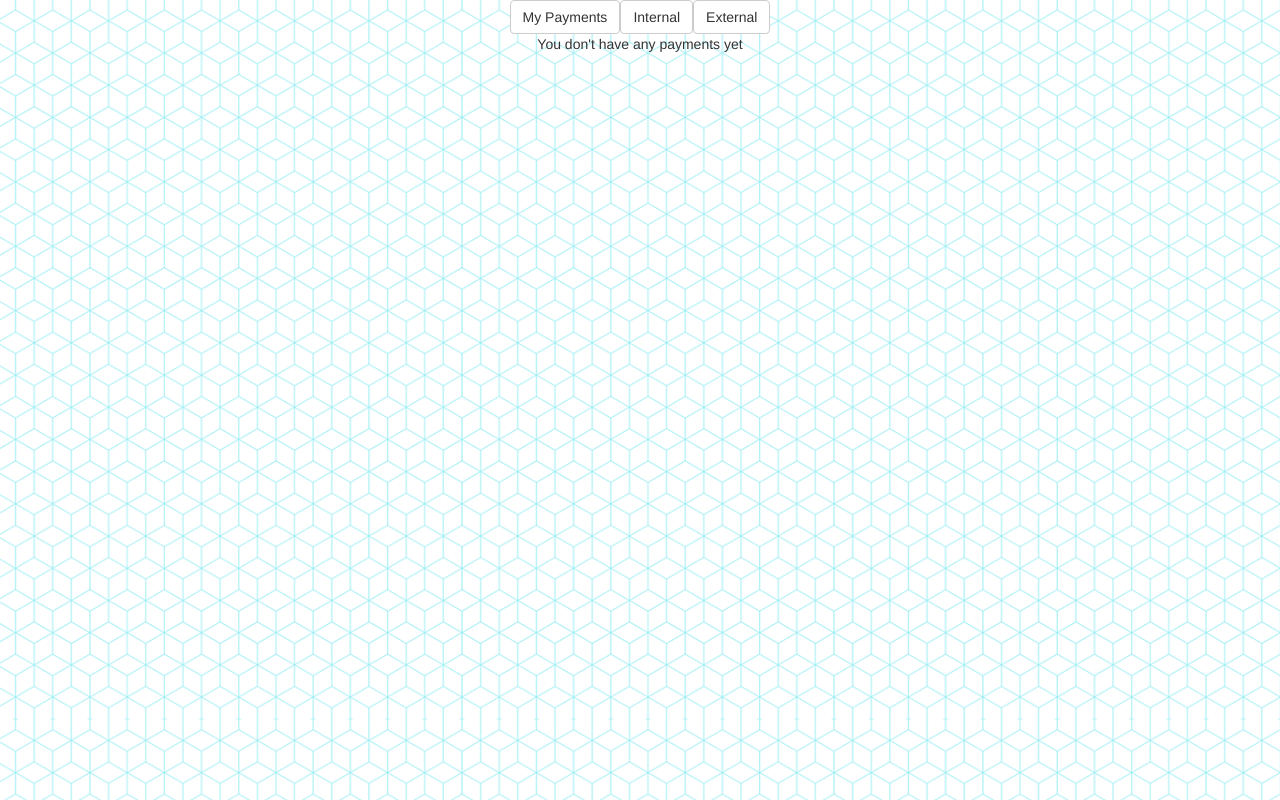
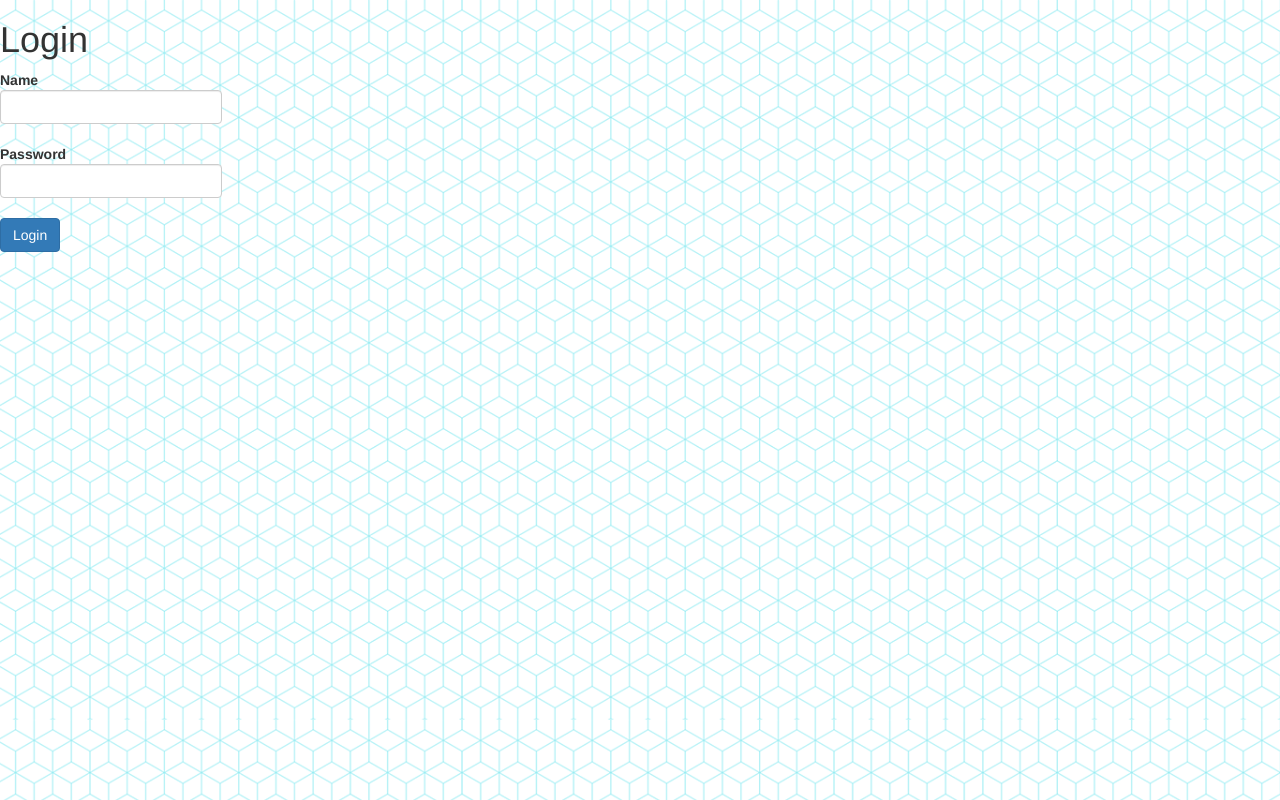
Before and after one commit to illiasmolii/react-redux-prob, a React (Create React App) app: page / in a window 1280 px wide. Built offline with nearby package versions, Linux system fonts and the light colour scheme.

Commit message:
Authentication.

```diff
--- a/src/App.js
+++ b/src/App.js
@@ -4,6 +4,7 @@ import Header from './components/Header.js';
 import MyPayments from "./components/tabs/my-payments/MyPayments";
 import External from "./components/tabs/External";
 import Internal from "./components/tabs/Internal";
+import Login from "./components/tabs/Login";
 import {
   pages, showExternal, showInternal, showMyPayments
 } from "./state/actions/navigation";
@@ -24,10 +25,18 @@ export class App extends React.Component {
     }
   }
 
+  isAuthenticated() {
+    return !!this.props.store.getState().auth.name;
+  }
+
   render() {
     console.log('STATE: ' + JSON.stringify(this.props.store.getState()));
 
     let currentPage = this.navigation();
+
+    if (!this.isAuthenticated()) {
+      return <Login store={this.props.store}/>;
+    }
 
     return (
       <div className={'container-fluid text-center'}>
--- /dev/null
+++ b/src/components/common/PasswordInput.js
@@ -0,0 +1,18 @@
+import React from "react";
+
+export default class PasswordInput extends React.Component {
+
+  render() {
+    return (
+      <div className={'form-group'}>
+        <label className={'control-label'}>
+          Password
+          <input type={'password'}
+                 name={'password'}
+                 className={'form-control'}
+                 onChange={this.props.onchange}/>
+        </label>
+      </div>
+    );
+  }
+}
--- /dev/null
+++ b/src/components/common/SubmitButton.js
@@ -0,0 +1,12 @@
+import React from "react";
+
+export default class SubmitButton extends React.Component {
+
+  render() {
+    return (
+      <input type={'button'}
+             onClick={this.props.onclick}
+             value={this.props.text} className={'btn btn-primary'}/>
+    );
+  }
+}
--- a/src/components/tabs/Internal.js
+++ b/src/components/tabs/Internal.js
@@ -20,6 +20,7 @@ export default class Internal extends React.Component {
     this.handleSubmit = this.handleSubmit.bind(this);
   }
 
+  // TODO move to base component class
   handleChange(event) {
     const target = event.target;
     const value = target.type === 'checkbox' ? target.checked : target.value;
--- /dev/null
+++ b/src/components/tabs/Login.js
@@ -0,0 +1,45 @@
+import React from "react";
+
+import TextInput from "../common/TextInput";
+import PasswordInput from "../common/PasswordInput";
+import SubmitButton from "../common/SubmitButton";
+import { login } from "../../state/actions/auth";
+
+export default class Login extends React.Component {
+
+  constructor(props) {
+    super(props);
+
+    this.handleChange = this.handleChange.bind(this);
+    this.login = this.login.bind(this);
+  }
+
+// TODO move to base component class
+  handleChange(event) {
+    const target = event.target;
+    const value = target.type === 'checkbox' ? target.checked : target.value;
+    const name = target.name;
+
+    this.setState({
+      [name]: value
+    });
+  }
+
+  login() {
+    this.props.store.dispatch(login(this.state.name, this.state.pass));
+  }
+
+  render() {
+    return (
+      <section>
+        <h1>Login</h1>
+
+        <form>
+          <TextInput name={'name'} label={'Name'} onchange={this.handleChange}/>
+          <PasswordInput onchange={this.handleChange}/>
+          <SubmitButton text={'Login'} onclick={this.login}/>
+        </form>
+      </section>
+    );
+  }
+}
--- a/src/index.js
+++ b/src/index.js
@@ -8,9 +8,10 @@ import './index.css';
 import { combineReducers, createStore } from "redux";
 import { navigation } from "./state/reducers/navigation";
 import { payments } from "./state/reducers/payments";
+import { auth } from "./state/reducers/auth";
 
 const rootReducer = combineReducers({
-  navigation, payments
+  navigation, payments, auth
 });
 const store = createStore(rootReducer);
 
--- /dev/null
+++ b/src/state/actions/auth.js
@@ -0,0 +1,17 @@
+export const authAction = 'AUTH';
+
+export const login = (name, pass) => {
+  return {
+    type: authAction,
+    name: name,
+    pass: pass
+  }
+};
+
+export const logout = () => {
+  return {
+    type: authAction,
+    name: undefined,
+    pass: undefined
+  }
+};
--- /dev/null
+++ b/src/state/reducers/auth.js
@@ -0,0 +1,15 @@
+import { authAction } from "../actions/auth";
+
+export const auth = (state = {}, action) => {
+
+  switch (action.type) {
+    case authAction:
+      return Object.assign({}, state, {
+        name: action.name,
+        pass: action.pass
+      });
+
+    default:
+      return state;
+  }
+};
```
